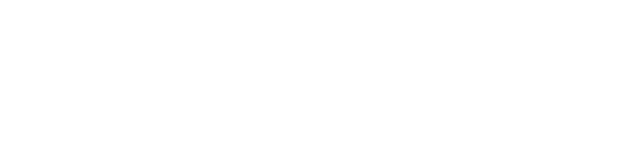
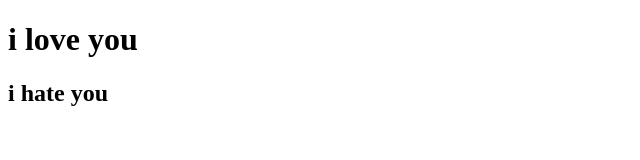
Before and after one commit to cusumon/sum-123-repo, a plain HTML site: page index.html in a window 1280 px wide. Shown: the whole page, without its empty margins (0-640 px from the left). Drawn offline with Linux system fonts and the light colour scheme.

Commit message:
style added

```diff
--- a/index.html
+++ b/index.html
@@ -7,6 +7,7 @@
     <title>sum github</title>
 </head>
 <body>
-
+    <h1>i love you</h1>
+    <h2>i hate you</h2>
 </body>
 </html>
--- /dev/null
+++ b/style.css
@@ -0,0 +1,3 @@
+h1{
+    color: red;
+}
```
